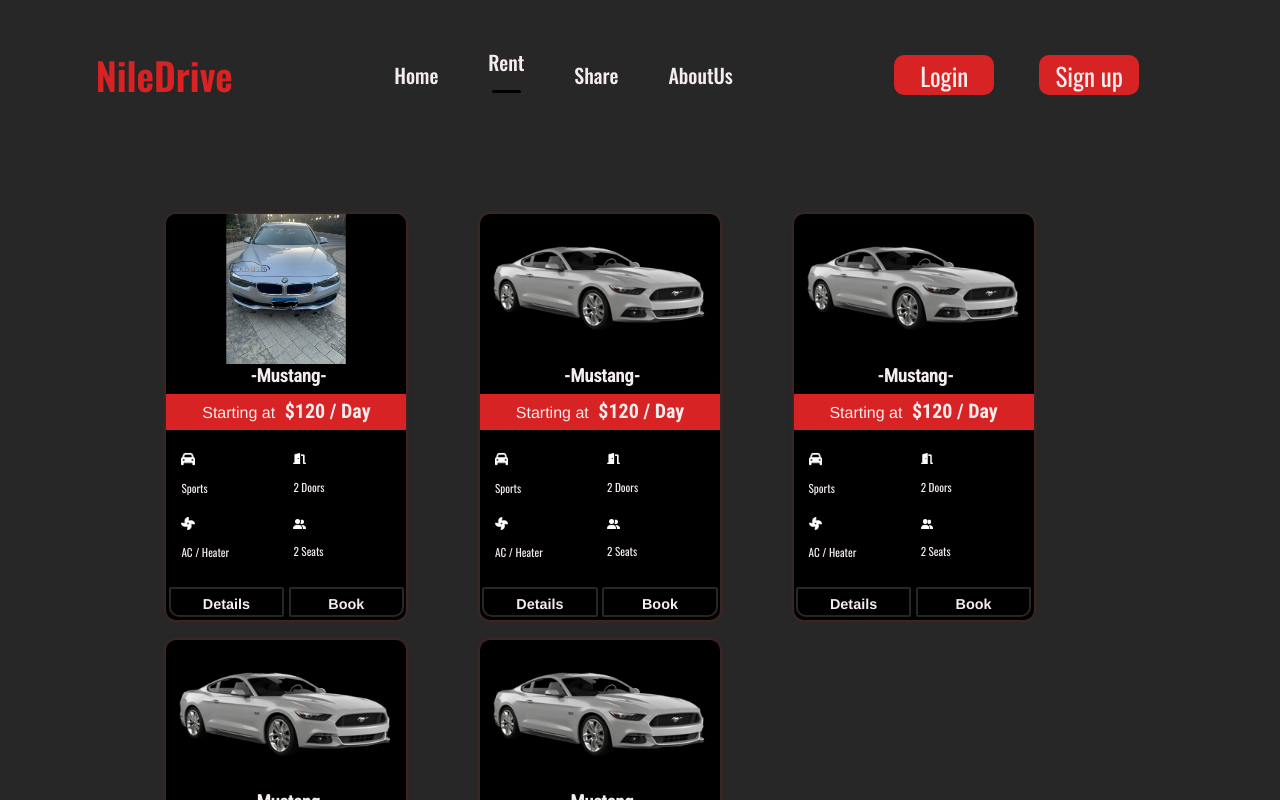
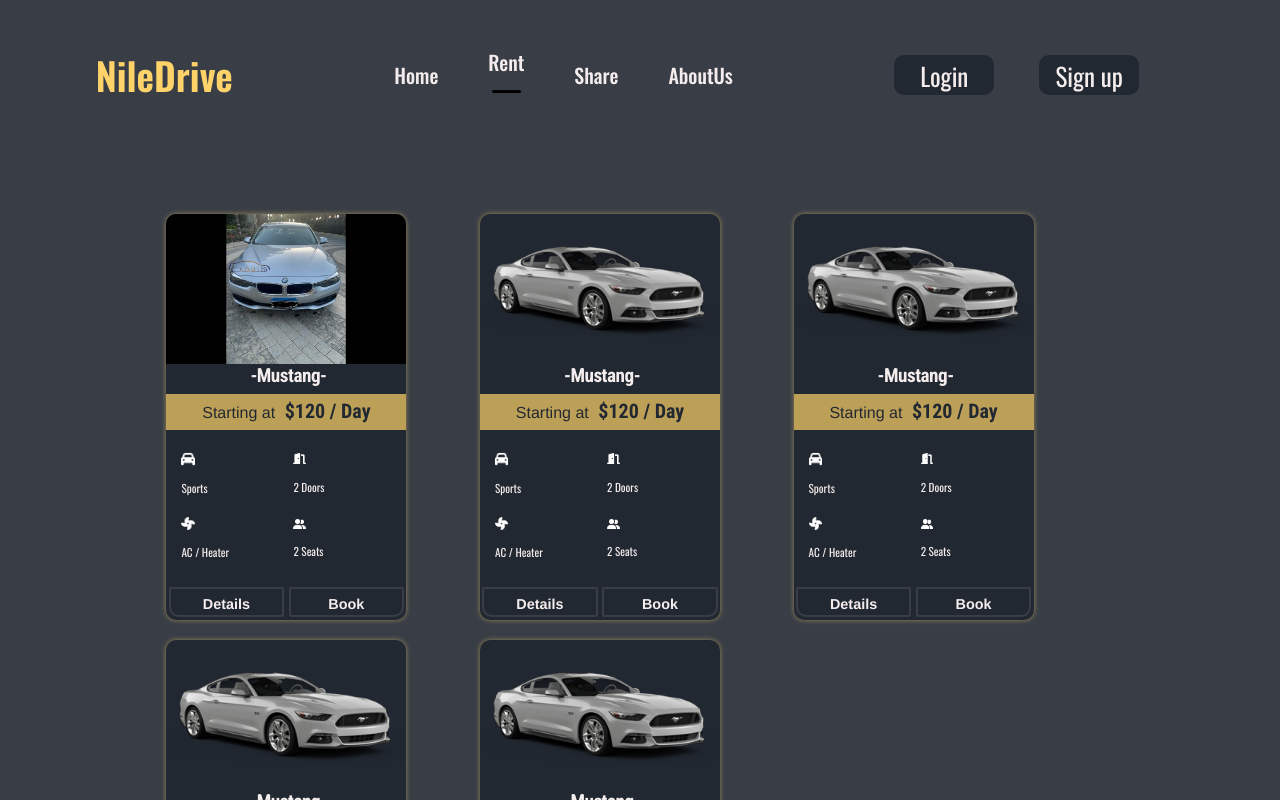
Before and after one commit to MohammedAdnancs/CarRentalPW, a React (Create React App) app in the folder frontend/: page /Rent in a window 1280 px wide. Shown: the top 800 px of the page. Built offline with nearby package versions, Linux system fonts and the light colour scheme.

Commit message:
change colors

```diff
--- a/frontend/src/Components/Navbar/Navbar.css
+++ b/frontend/src/Components/Navbar/Navbar.css
@@ -17,7 +17,7 @@
 }
 
 .navlogo p {
-    color: #D72323;
+    color: #FFD369;
     font-size: 38px;
     font-weight: 600;
 }
@@ -46,7 +46,7 @@
 .nav-menu li::after {
     content: "";
     position: absolute;
-    background-color: #000000;
+    background-color: #222831;
     height: 3px;
     width: 0%;
     left: 5;
@@ -62,7 +62,7 @@
 .nav-menu li.active::after {
     width: 0%;
     transition: 0s;
-    color: #000000;
+    color: #222831;
 }
 
 .nav-login {
@@ -79,15 +79,15 @@
     color: #F5EDED;
     border: none;
     font-size: 25px;
-    background: #D72323;
+    background: #222831;
     cursor: pointer;
     transition: background 0.6s, color 0.6s;
     font-family: "Oswald", sans-serif;
 }
 
 .nav-login button:hover {
-    color: whitesmoke;
-    background: #293055;
+    color: #EEEEEE;
+    background: #FFD369;
     transition: background 0.3s, color 0.3s;
 }
 
--- a/frontend/src/Components/cards/cards.css
+++ b/frontend/src/Components/cards/cards.css
@@ -37,8 +37,8 @@ ul li{
   height: fit-content;
   width: 240px;
   overflow: hidden;
-  background-color: #000000;
-  box-shadow: 0 0px 5px rgba(215, 35, 35,0.3);
+  background-color: #222831;
+  box-shadow: 0 0px 5px rgba(255, 211, 105,0.5);
   border-radius: 10px;
   transition: 0.5s;
   justify-content: center;
@@ -53,14 +53,14 @@ ul li{
 
 .vehicle-card .details:hover{
 
-  box-shadow: 0 5px 20px rgba(215, 35, 35,0.3);
+  box-shadow: 0 5px 20px rgba(255, 211, 105,0.5);
 
 }
 .vehicle-card .info{
   width: 100%;
   display: flex;
   flex-direction: row;
-  background: #D72323;
+  background: rgba(255, 211, 105,0.7);
   margin-top: 3%;
   margin-bottom: 3%;
   justify-content: center;
@@ -107,13 +107,13 @@ ul li{
 }
 .vehicle-card .price span{
   font-family: "Helvetica", Arial, sans-serif;
-  color: #F5EDED;
+  color: #222831;
   font-size: 1.0rem;
 }
 .vehicle-card h4{
   margin: 0;
   font-family: "Roboto Condensed", Helvetica, Arial, sans-serif;
-  color: #F5EDED;
+  color: #222831;
   font-size: 1.25rem;
   margin-bottom: 3%;
 }
@@ -137,9 +137,9 @@ ul li{
   height: 30px;
   width: 48%;
   text-align: center;
-  background-color: #000000;
+  background-color: #222831;
   color: #F5EDED;
-  border: 2px solid #272727;
+  border: 2px solid #393E46;
   line-height: 30px;
   font-weight: bold;
   -webkit-box-sizing: border-box; /* Safari/Chrome, other WebKit */
--- a/frontend/src/index.css
+++ b/frontend/src/index.css
@@ -9,7 +9,7 @@ body {
   background-repeat: no-repeat;
   min-height: 100vh;
   background-size: cover;
-  background-color: #272727
+  background-color: #393E46
 }
 
 code {
```
